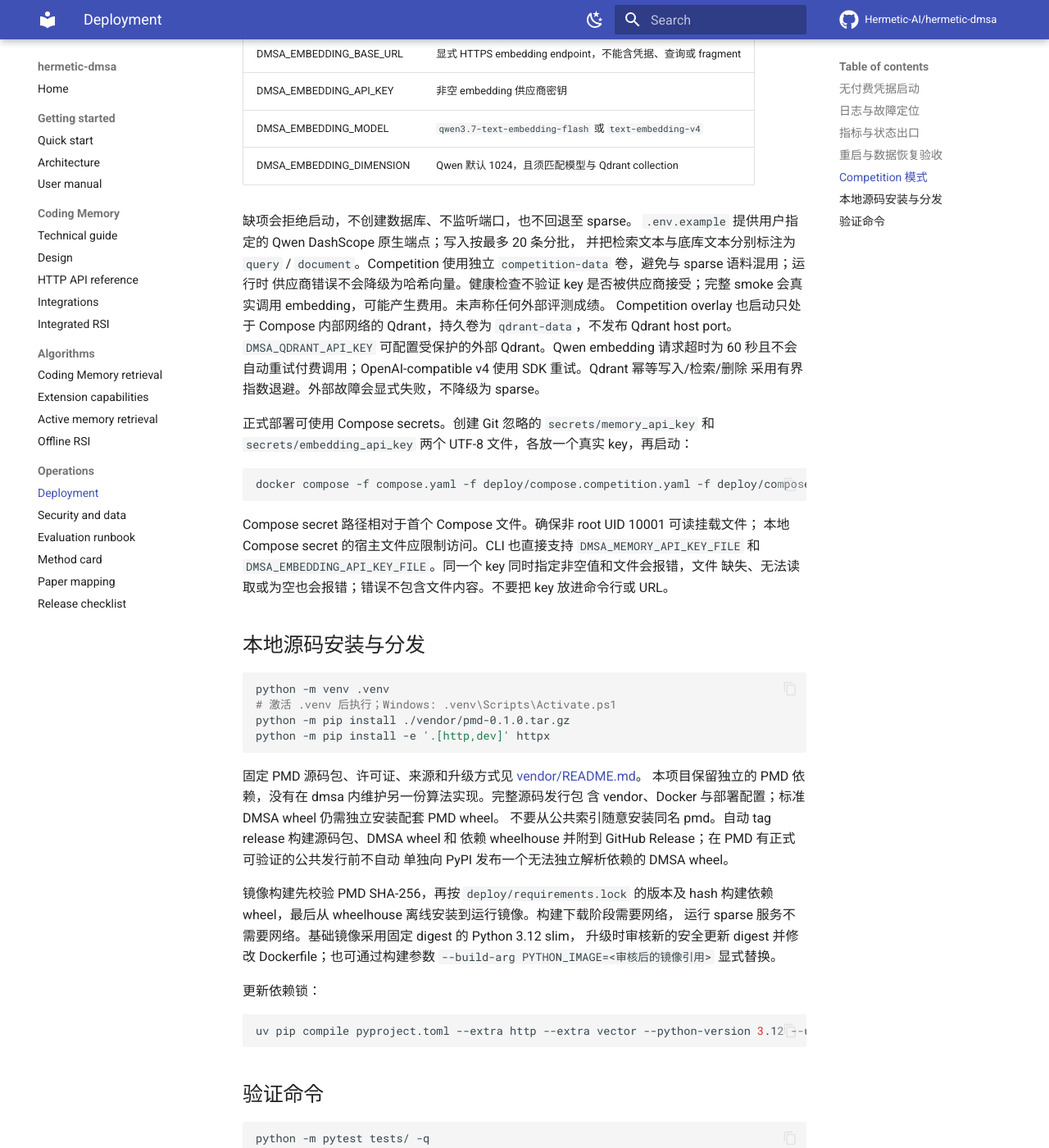
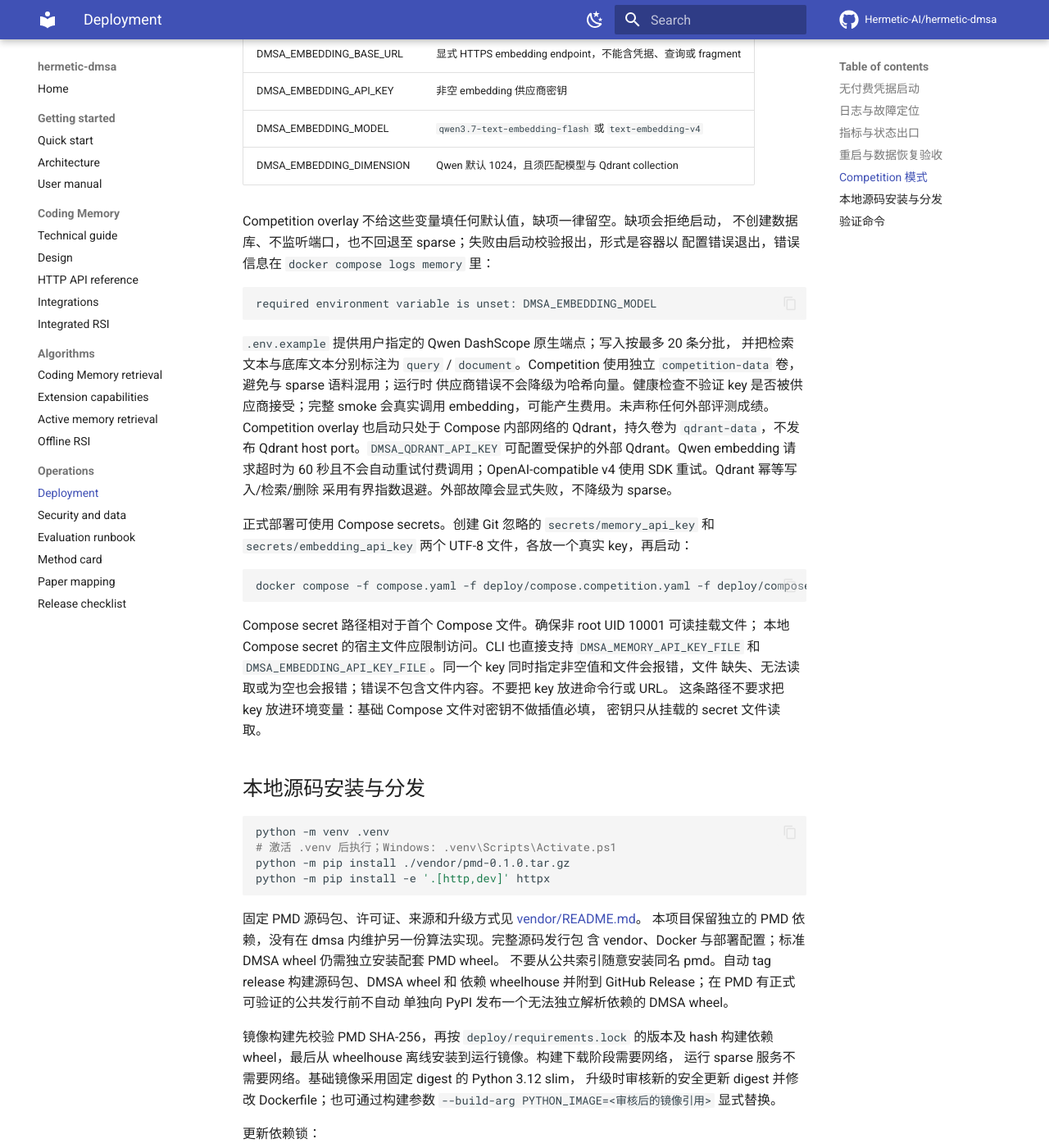
Before and after one commit to Hermetic-AI/hermetic-dmsa, an MkDocs documentation site: the page built from docs/deployment.md, in a window 1280 px wide and 1400 px high, scrolled down 3483 px. Shown: the whole window at 82% size. Built offline with MkDocs 1.6.1 and Material for MkDocs 9.7.7, drawn with Linux system fonts in a browser that asks for light colours; comment, search, counter and statistics services are not loaded.

Commit message:
fix: 修正 Compose 叠加契约, 让 secrets 部署与容器契约测试可用
- compose.yaml 不再在插值阶段强制 DMSA_MEMORY_API_KEY 必填: 该检查对每个多
  overlay 调用都会先行求值, 连"刻意不把密钥放进环境变量"的
  deploy/compose.secrets.yaml 路径也被挡在门外。缺失改由启动校验拒绝, 容器以
  "required environment variable is unset: DMSA_MEMORY_API_KEY" 退出。
- competition overlay 不再给 embedding 模型填默认值, 与部署文档要求的
  "必须显式设置" 一致, 同时避免开发默认值渗入 competition profile。
- 容器契约测试里 competition 配置检查改用干净环境变量, 断言不再被夹具自带的
  临时 key 污染。
- 文档站部署工作流的构件名统一为 github-pages, 与 deploy-pages 的默认读取名一致。

````diff
--- a/compose.yaml
+++ b/compose.yaml
@@ -17,7 +17,10 @@ services:
       - --dimension
       - "${DMSA_EMBEDDING_DIMENSION:-1024}"
     environment:
-      DMSA_MEMORY_API_KEY: "${DMSA_MEMORY_API_KEY:?Set DMSA_MEMORY_API_KEY in .env}"
+      # 不在插值阶段强制必填: 否则叠加 deploy/compose.secrets.yaml 的
+      # secrets 部署会被基础文件的插值直接挡掉, 而那条路径本来就不把密钥放进环境变量。
+      # 缺失时由 CLI 启动校验拒绝, 容器以明确的配置错误退出。
+      DMSA_MEMORY_API_KEY: "${DMSA_MEMORY_API_KEY:-}"
       DMSA_LOG_LEVEL: "${DMSA_LOG_LEVEL:-INFO}"
       DMSA_LOG_FORMAT: "${DMSA_LOG_FORMAT:-text}"
       DMSA_LOG_COLOR: "${DMSA_LOG_COLOR:-auto}"
--- a/docs/deployment.md
+++ b/docs/deployment.md
@@ -142,7 +142,14 @@ docker compose exec -T memory dmsa-memory-smoke
 | DMSA_EMBEDDING_MODEL | `qwen3.7-text-embedding-flash` 或 `text-embedding-v4` |
 | DMSA_EMBEDDING_DIMENSION | Qwen 默认 1024，且须匹配模型与 Qdrant collection |
 
-缺项会拒绝启动，不创建数据库、不监听端口，也不回退至 sparse。
+Competition overlay 不给这些变量填任何默认值，缺项一律留空。缺项会拒绝启动，
+不创建数据库、不监听端口，也不回退至 sparse；失败由启动校验报出，形式是容器以
+配置错误退出，错误信息在 `docker compose logs memory` 里：
+
+```text
+required environment variable is unset: DMSA_EMBEDDING_MODEL
+```
+
 `.env.example` 提供用户指定的 Qwen DashScope 原生端点；写入按最多 20 条分批，
 并把检索文本与底库文本分别标注为 `query` / `document`。Competition 使用独立
 `competition-data` 卷，避免与 sparse 语料混用；运行时
@@ -165,6 +172,8 @@ Compose secret 路径相对于首个 Compose 文件。确保非 root UID 10001
 本地 Compose secret 的宿主文件应限制访问。CLI 也直接支持 `DMSA_MEMORY_API_KEY_FILE`
 和 `DMSA_EMBEDDING_API_KEY_FILE`。同一个 key 同时指定非空值和文件会报错，文件
 缺失、无法读取或为空也会报错；错误不包含文件内容。不要把 key 放进命令行或 URL。
+这条路径不要求把 key 放进环境变量：基础 Compose 文件对密钥不做插值必填，
+密钥只从挂载的 secret 文件读取。
 
 ## 本地源码安装与分发
 
````
Also changed, not shown: CHANGELOG.md (+9 -0 lines), 3 other files.
